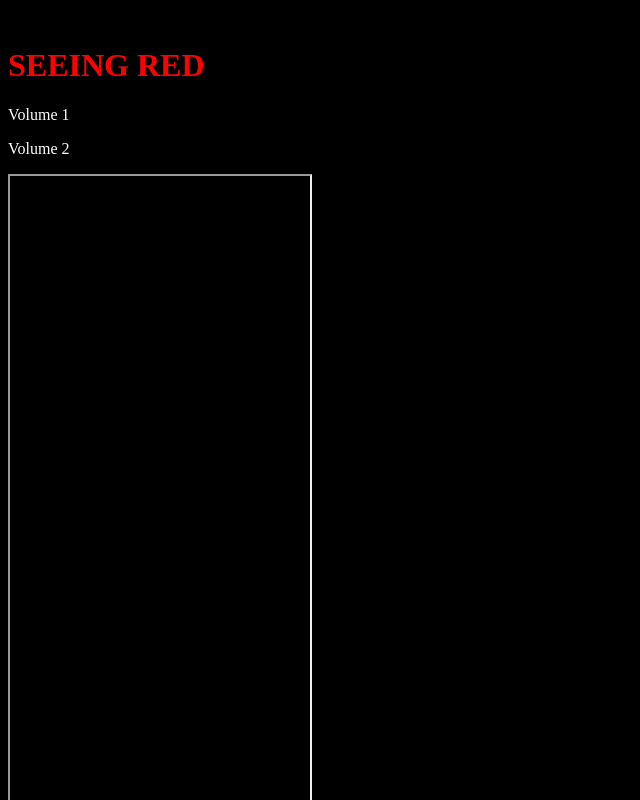
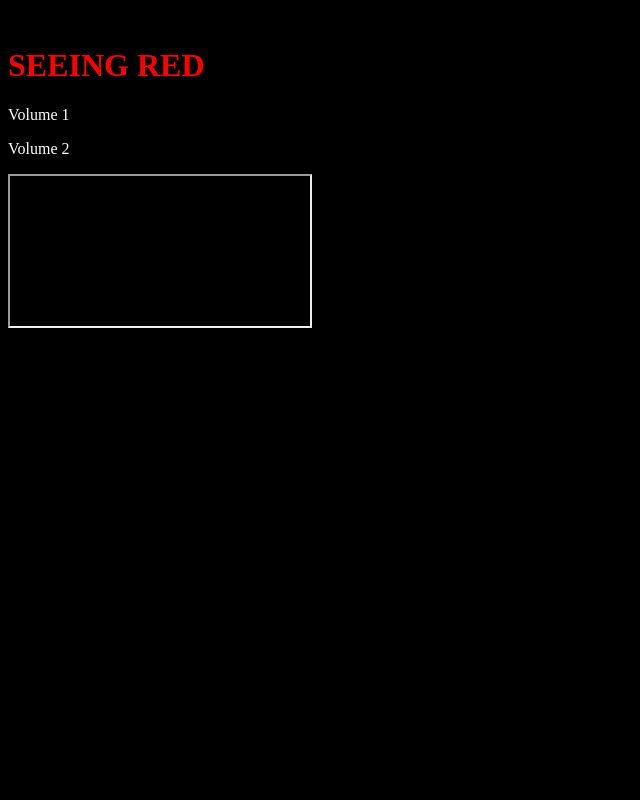
Before and after one commit to eneyajoshua/generativebooks, a plain HTML site: page index.html in a window 1280 px wide. Shown: the top 800 px of the page, without its empty margins (0-640 px from the left). Drawn offline with Linux system fonts and the light colour scheme.

Commit message:
Update index.html

```diff
--- a/index.html
+++ b/index.html
@@ -13,6 +13,6 @@
   <h1>SEEING RED</h1>
   <p>Volume 1</p>
   <p>Volume 2</p>
-  <iframe <div style="padding:56.25% 0 0 0;position:relative;"><iframe src="https://player.vimeo.com/video/824868585?h=839e410891&amp;badge=0&amp;autopause=0&amp;player_id=0&amp;app_id=58479" frameborder="0" allow="autoplay; fullscreen; picture-in-picture" allowfullscreen style="position:absolute;top:0;left:0;width:100%;height:100%;" title="seeingred1"></iframe></div><script src="https://player.vimeo.com/api/player.js"></script></iframe>
+  <iframe> <div style="padding:56.25% 0 0 0;position:relative;"><iframe src="https://player.vimeo.com/video/824868585?h=839e410891&amp;badge=0&amp;autopause=0&amp;player_id=0&amp;app_id=58479" frameborder="0" allow="autoplay; fullscreen; picture-in-picture" allowfullscreen style="position:absolute;top:0;left:0;width:100%;height:100%;" title="seeingred1"></iframe></div><script src="https://player.vimeo.com/api/player.js"></script></iframe>
  </body>
 </html>
```
